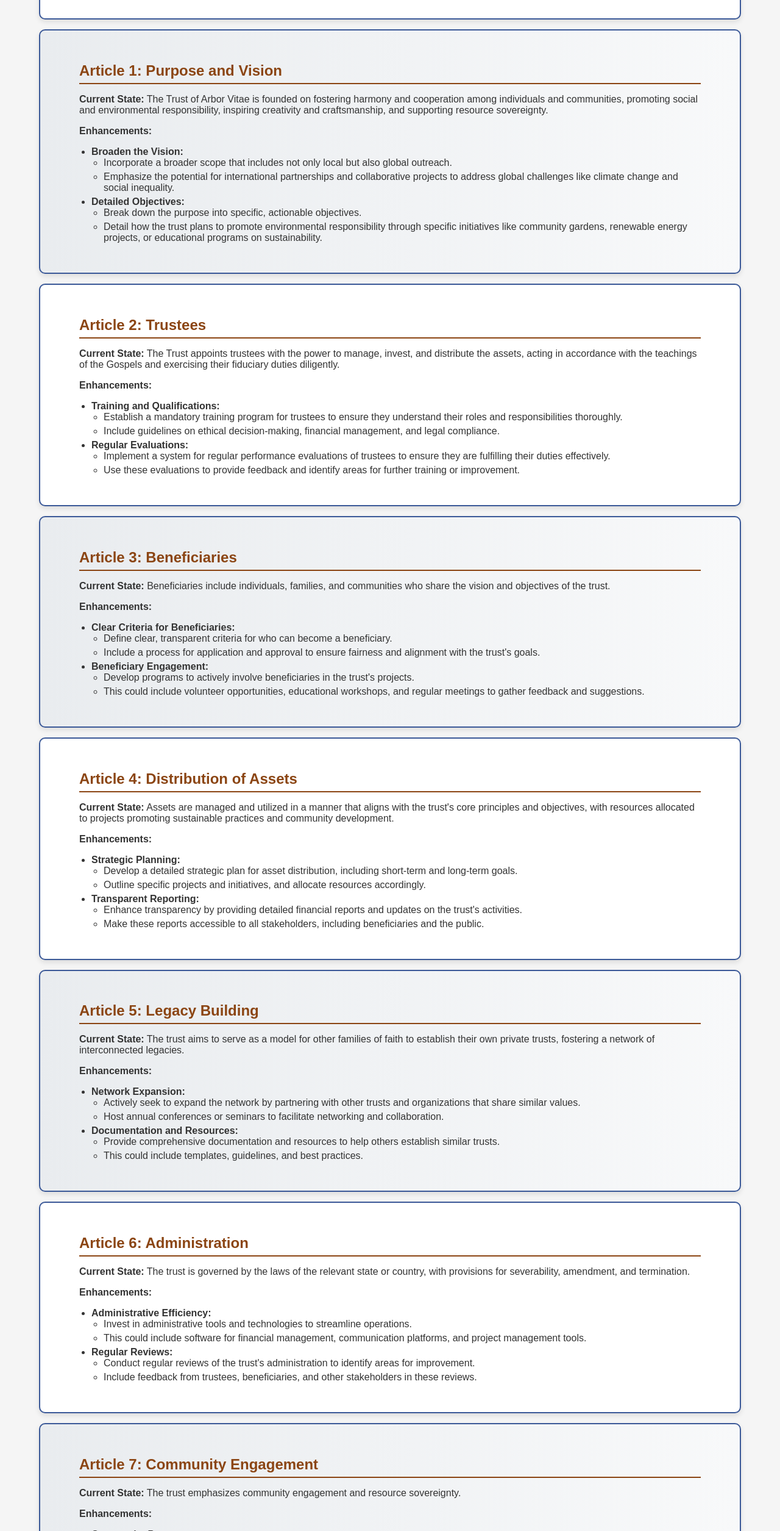
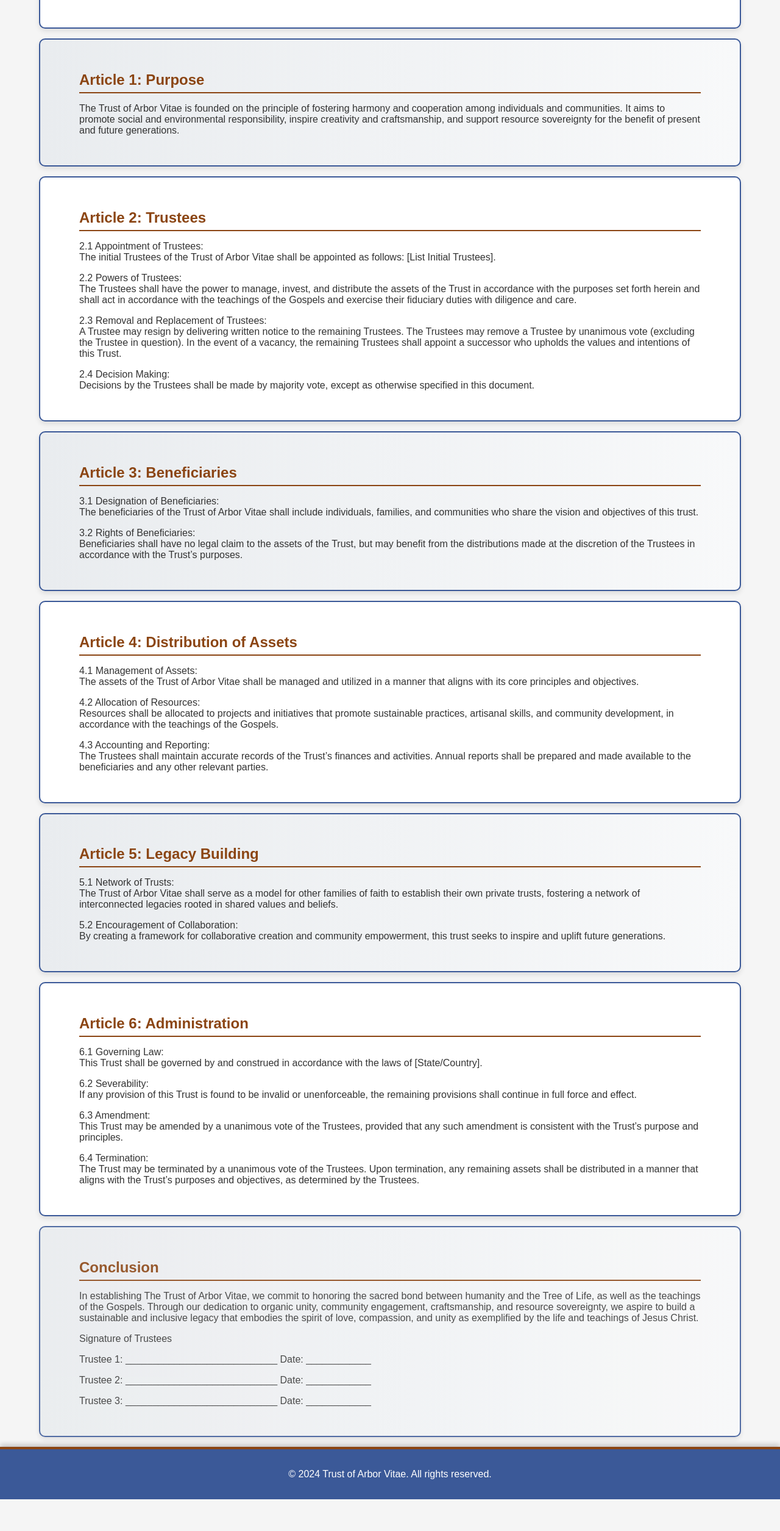
Before and after one commit to ArborVitaeProject/Trust, a website: page index.html in a window 1280 px wide. Shown: the part 290-2800 px from the top of the page at 61% size. After the commit the page ends 2748 px from the top, so only its background shows below. Drawn offline with Linux system fonts and the light colour scheme.

Commit message:
Update header and sections with nautical rustic theme, add shadows and effects

```diff
--- a/index.html
+++ b/index.html
@@ -3,184 +3,79 @@
 <head>
     <meta charset="UTF-8">
     <meta name="viewport" content="width=device-width, initial-scale=1.0">
-        <title>The Trust of Arbor Vitae Improvement Plan</title>
+    <title>The Trust of Arbor Vitae</title>
     <link rel="stylesheet" href="styles.css">
     <link href="https://fonts.googleapis.com/css2?family=Cinzel:wght@400;700&display=swap" rel="stylesheet">
 </head>
 <body>
     <header>
-        <h1>The Trust of Arbor Vitae Improvement Plan</h1>
+        <h1>The Trust of Arbor Vitae</h1>
     </header>
 
     <section id="preamble">
         <h2>Preamble</h2>
-        <p>In reverence to the sacred teachings of the Christian faith and the divine connection of humanity to the Tree of Life, this improvement plan for the Trust of Arbor Vitae is established to embody organic unity, community engagement, and resource sovereignty. Inspired by the philosophy of the Gospels, this plan seeks to nurture a network of legacies built on unified creation and craftsmanship.</p>
+        <p>In reverence to the sacred teachings of the Christian faith and the divine connection of humanity to the Tree of Life, this Trust of Arbor Vitae is established to embody organic unity, community engagement, and resource sovereignty. Inspired by the philosophy of the Gospels, this trust seeks to nurture a network of legacies built on unified creation and craftsmanship.</p>
     </section>
 
     <section id="article1">
-        <h2>Article 1: Purpose and Vision</h2>
-        <p><strong>Current State:</strong> The Trust of Arbor Vitae is founded on fostering harmony and cooperation among individuals and communities, promoting social and environmental responsibility, inspiring creativity and craftsmanship, and supporting resource sovereignty.</p>
-        <p><strong>Enhancements:</strong></p>
-        <ul>
-            <li><strong>Broaden the Vision:</strong>
-                <ul>
-                    <li>Incorporate a broader scope that includes not only local but also global outreach.</li>
-                    <li>Emphasize the potential for international partnerships and collaborative projects to address global challenges like climate change and social inequality.</li>
-                </ul>
-            </li>
-            <li><strong>Detailed Objectives:</strong>
-                <ul>
-                    <li>Break down the purpose into specific, actionable objectives.</li>
-                    <li>Detail how the trust plans to promote environmental responsibility through specific initiatives like community gardens, renewable energy projects, or educational programs on sustainability.</li>
-                </ul>
-            </li>
-        </ul>
+        <h2>Article 1: Purpose</h2>
+        <p>The Trust of Arbor Vitae is founded on the principle of fostering harmony and cooperation among individuals and communities. It aims to promote social and environmental responsibility, inspire creativity and craftsmanship, and support resource sovereignty for the benefit of present and future generations.</p>
     </section>
 
     <section id="article2">
         <h2>Article 2: Trustees</h2>
-        <p><strong>Current State:</strong> The Trust appoints trustees with the power to manage, invest, and distribute the assets, acting in accordance with the teachings of the Gospels and exercising their fiduciary duties diligently.</p>
-        <p><strong>Enhancements:</strong></p>
-        <ul>
-            <li><strong>Training and Qualifications:</strong>
-                <ul>
-                    <li>Establish a mandatory training program for trustees to ensure they understand their roles and responsibilities thoroughly.</li>
-                    <li>Include guidelines on ethical decision-making, financial management, and legal compliance.</li>
-                </ul>
-            </li>
-            <li><strong>Regular Evaluations:</strong>
-                <ul>
-                    <li>Implement a system for regular performance evaluations of trustees to ensure they are fulfilling their duties effectively.</li>
-                    <li>Use these evaluations to provide feedback and identify areas for further training or improvement.</li>
-                </ul>
-            </li>
-        </ul>
+        <p>2.1 Appointment of Trustees:<br>
+        The initial Trustees of the Trust of Arbor Vitae shall be appointed as follows: [List Initial Trustees].</p>
+        <p>2.2 Powers of Trustees:<br>
+        The Trustees shall have the power to manage, invest, and distribute the assets of the Trust in accordance with the purposes set forth herein and shall act in accordance with the teachings of the Gospels and exercise their fiduciary duties with diligence and care.</p>
+        <p>2.3 Removal and Replacement of Trustees:<br>
+        A Trustee may resign by delivering written notice to the remaining Trustees. The Trustees may remove a Trustee by unanimous vote (excluding the Trustee in question). In the event of a vacancy, the remaining Trustees shall appoint a successor who upholds the values and intentions of this Trust.</p>
+        <p>2.4 Decision Making:<br>
+        Decisions by the Trustees shall be made by majority vote, except as otherwise specified in this document.</p>
     </section>
 
     <section id="article3">
         <h2>Article 3: Beneficiaries</h2>
-        <p><strong>Current State:</strong> Beneficiaries include individuals, families, and communities who share the vision and objectives of the trust.</p>
-        <p><strong>Enhancements:</strong></p>
-        <ul>
-            <li><strong>Clear Criteria for Beneficiaries:</strong>
-                <ul>
-                    <li>Define clear, transparent criteria for who can become a beneficiary.</li>
-                    <li>Include a process for application and approval to ensure fairness and alignment with the trust's goals.</li>
-                </ul>
-            </li>
-            <li><strong>Beneficiary Engagement:</strong>
-                <ul>
-                    <li>Develop programs to actively involve beneficiaries in the trust's projects.</li>
-                    <li>This could include volunteer opportunities, educational workshops, and regular meetings to gather feedback and suggestions.</li>
-                </ul>
-            </li>
-        </ul>
+        <p>3.1 Designation of Beneficiaries:<br>
+        The beneficiaries of the Trust of Arbor Vitae shall include individuals, families, and communities who share the vision and objectives of this trust.</p>
+        <p>3.2 Rights of Beneficiaries:<br>
+        Beneficiaries shall have no legal claim to the assets of the Trust, but may benefit from the distributions made at the discretion of the Trustees in accordance with the Trust’s purposes.</p>
     </section>
 
     <section id="article4">
         <h2>Article 4: Distribution of Assets</h2>
-        <p><strong>Current State:</strong> Assets are managed and utilized in a manner that aligns with the trust's core principles and objectives, with resources allocated to projects promoting sustainable practices and community development.</p>
-        <p><strong>Enhancements:</strong></p>
-        <ul>
-            <li><strong>Strategic Planning:</strong>
-                <ul>
-                    <li>Develop a detailed strategic plan for asset distribution, including short-term and long-term goals.</li>
-                    <li>Outline specific projects and initiatives, and allocate resources accordingly.</li>
-                </ul>
-            </li>
-            <li><strong>Transparent Reporting:</strong>
-                <ul>
-                    <li>Enhance transparency by providing detailed financial reports and updates on the trust's activities.</li>
-                    <li>Make these reports accessible to all stakeholders, including beneficiaries and the public.</li>
-                </ul>
-            </li>
-        </ul>
+        <p>4.1 Management of Assets:<br>
+        The assets of the Trust of Arbor Vitae shall be managed and utilized in a manner that aligns with its core principles and objectives.</p>
+        <p>4.2 Allocation of Resources:<br>
+        Resources shall be allocated to projects and initiatives that promote sustainable practices, artisanal skills, and community development, in accordance with the teachings of the Gospels.</p>
+        <p>4.3 Accounting and Reporting:<br>
+        The Trustees shall maintain accurate records of the Trust’s finances and activities. Annual reports shall be prepared and made available to the beneficiaries and any other relevant parties.</p>
     </section>
 
     <section id="article5">
         <h2>Article 5: Legacy Building</h2>
-        <p><strong>Current State:</strong> The trust aims to serve as a model for other families of faith to establish their own private trusts, fostering a network of interconnected legacies.</p>
-        <p><strong>Enhancements:</strong></p>
-        <ul>
-            <li><strong>Network Expansion:</strong>
-                <ul>
-                    <li>Actively seek to expand the network by partnering with other trusts and organizations that share similar values.</li>
-                    <li>Host annual conferences or seminars to facilitate networking and collaboration.</li>
-                </ul>
-            </li>
-            <li><strong>Documentation and Resources:</strong>
-                <ul>
-                    <li>Provide comprehensive documentation and resources to help others establish similar trusts.</li>
-                    <li>This could include templates, guidelines, and best practices.</li>
-                </ul>
-            </li>
-        </ul>
+        <p>5.1 Network of Trusts:<br>
+        The Trust of Arbor Vitae shall serve as a model for other families of faith to establish their own private trusts, fostering a network of interconnected legacies rooted in shared values and beliefs.</p>
+        <p>5.2 Encouragement of Collaboration:<br>
+        By creating a framework for collaborative creation and community empowerment, this trust seeks to inspire and uplift future generations.</p>
     </section>
 
     <section id="article6">
         <h2>Article 6: Administration</h2>
-        <p><strong>Current State:</strong> The trust is governed by the laws of the relevant state or country, with provisions for severability, amendment, and termination.</p>
-        <p><strong>Enhancements:</strong></p>
-        <ul>
-            <li><strong>Administrative Efficiency:</strong>
-                <ul>
-                    <li>Invest in administrative tools and technologies to streamline operations.</li>
-                    <li>This could include software for financial management, communication platforms, and project management tools.</li>
-                </ul>
-            </li>
-            <li><strong>Regular Reviews:</strong>
-                <ul>
-                    <li>Conduct regular reviews of the trust's administration to identify areas for improvement.</li>
-                    <li>Include feedback from trustees, beneficiaries, and other stakeholders in these reviews.</li>
-                </ul>
-            </li>
-        </ul>
-    </section>
-
-    <section id="article7">
-        <h2>Article 7: Community Engagement</h2>
-        <p><strong>Current State:</strong> The trust emphasizes community engagement and resource sovereignty.</p>
-        <p><strong>Enhancements:</strong></p>
-        <ul>
-            <li><strong>Community Programs:</strong>
-                <ul>
-                    <li>Develop and implement community programs that address local needs.</li>
-                    <li>This could include educational workshops, health and wellness initiatives, and cultural events.</li>
-                </ul>
-            </li>
-            <li><strong>Feedback Mechanisms:</strong>
-                <ul>
-                    <li>Establish robust feedback mechanisms to gather input from the community and beneficiaries.</li>
-                    <li>Use this feedback to continuously improve the trust's programs and initiatives.</li>
-                </ul>
-            </li>
-        </ul>
-    </section>
-
-    <section id="article8">
-        <h2>Article 8: Educational Initiatives</h2>
-        <p><strong>Current State:</strong> The trust's principles include promoting educational opportunities and supporting learning institutions.</p>
-        <p><strong>Enhancements:</strong></p>
-        <ul>
-            <li><strong>Educational Trusts:</strong>
-                <ul>
-                    <li>Create specific educational trusts to fund scholarships, educational materials, and school programs.</li>
-                    <li>Ensure these trusts have clear guidelines and criteria for funding.</li>
-                </ul>
-            </li>
-            <li><strong>Collaborative Learning:</strong>
-                <ul>
-                    <li>Partner with educational institutions to develop collaborative learning programs.</li>
-                    <li>This could include internships, apprenticeships, and hands-on learning experiences in fields related to the trust's mission, such as agriculture, craftsmanship, and environmental science.</li>
-                </ul>
-            </li>
-        </ul>
+        <p>6.1 Governing Law:<br>
+        This Trust shall be governed by and construed in accordance with the laws of [State/Country].</p>
+        <p>6.2 Severability:<br>
+        If any provision of this Trust is found to be invalid or unenforceable, the remaining provisions shall continue in full force and effect.</p>
+        <p>6.3 Amendment:<br>
+        This Trust may be amended by a unanimous vote of the Trustees, provided that any such amendment is consistent with the Trust’s purpose and principles.</p>
+        <p>6.4 Termination:<br>
+        The Trust may be terminated by a unanimous vote of the Trustees. Upon termination, any remaining assets shall be distributed in a manner that aligns with the Trust’s purposes and objectives, as determined by the Trustees.</p>
     </section>
 
     <section id="conclusion">
         <h2>Conclusion</h2>
-        <p>In establishing the improved Trust of Arbor Vitae, we commit to honoring the sacred bond between humanity and the Tree of Life, as well as the teachings of the Gospels. Through our dedication to organic unity, community engagement, craftsmanship, and resource sovereignty, we aspire to build a sustainable and inclusive legacy that embodies the spirit of love, compassion, and unity as exemplified by the life and teachings of Jesus Christ.</p>
-        <p><strong>Signature of Trustees:</strong></p>
+        <p>In establishing The Trust of Arbor Vitae, we commit to honoring the sacred bond between humanity and the Tree of Life, as well as the teachings of the Gospels. Through our dedication to organic unity, community engagement, craftsmanship, and resource sovereignty, we aspire to build a sustainable and inclusive legacy that embodies the spirit of love, compassion, and unity as exemplified by the life and teachings of Jesus Christ.</p>
+        <p>Signature of Trustees</p>
         <p>Trustee 1: ____________________________ Date: ____________</p>
         <p>Trustee 2: ____________________________ Date: ____________</p>
         <p>Trustee 3: ____________________________ Date: ____________</p>
@@ -190,6 +85,6 @@
         <p>&copy; 2024 Trust of Arbor Vitae. All rights reserved.</p>
     </footer>
 
-    <script src="scripts.js"></script>
+    <script src="script.js"></script>
 </body>
 </html>
--- a/script.js
+++ b/script.js
@@ -10,7 +10,7 @@ document.querySelectorAll('nav ul li a').forEach(anchor => {
 });
 
 // Contact Form Submission
-document.getElementById('contact-form').addEventListener('submit', function(e) {
+document.getElementById('contact-form')?.addEventListener('submit', function(e) {
     e.preventDefault();
 
     const name = document.getElementById('name').value;
@@ -25,7 +25,7 @@ document.getElementById('contact-form').addEventListener('submit', function(e) {
 
 // Fancy Effects
 document.addEventListener('DOMContentLoaded', () => {
-    const hero = document.querySelector('.hero');
+    const hero = document.querySelector('header');
     hero.style.opacity = 0;
     setTimeout(() => {
         hero.style.transition = 'opacity 2s';
@@ -41,11 +41,3 @@ document.addEventListener('DOMContentLoaded', () => {
         }, 1000 + index * 500);
     });
 });
-
-// Burger Menu Toggle
-const menuToggle = document.getElementById('mobile-menu');
-const navLinks = document.getElementById('nav-links');
-
-menuToggle.addEventListener('click', () => {
-    navLinks.classList.toggle('showing');
-});
--- a/styles.css
+++ b/styles.css
@@ -22,7 +22,7 @@ header {
 
 header h1 {
     font-family: 'Cinzel', serif; /* Nautical rustic font */
-    font-size: 1.3em; /* Shrink the font size */
+    font-size: 2em; /* Shrink the font size */
     margin: 0;
     text-shadow: 2px 2px 4px rgba(0, 0, 0, 0.5); /* Add shadow */
 }
@@ -55,48 +55,6 @@ section h2 {
     margin-bottom: 0.5em;
 }
 
-/* List Styles */
-ul {
-    padding-left: 20px;
-}
-
-ul li {
-    margin-bottom: 5px;
-}
-
-/* Form Styles */
-form {
-    display: flex;
-    flex-direction: column;
-    align-items: center;
-}
-
-form label {
-    margin-top: 1em;
-}
-
-form input, form textarea {
-    width: 80%;
-    padding: 0.5em;
-    margin-top: 0.5em;
-    border: 1px solid #ccc;
-    border-radius: 5px;
-}
-
-form button {
-    background: linear-gradient(90deg, #3B5998, #8B4513);
-    color: white;
-    border: none;
-    padding: 1em 2em;
-    margin-top: 1em;
-    cursor: pointer;
-    transition: background-color 0.3s;
-}
-
-form button:hover {
-    background-color: #2E4A7D;
-}
-
 /* Footer Styles */
 footer {
     background-color: #3B5998;
```
Lines whose indentation alone changed are shown as unchanged.
